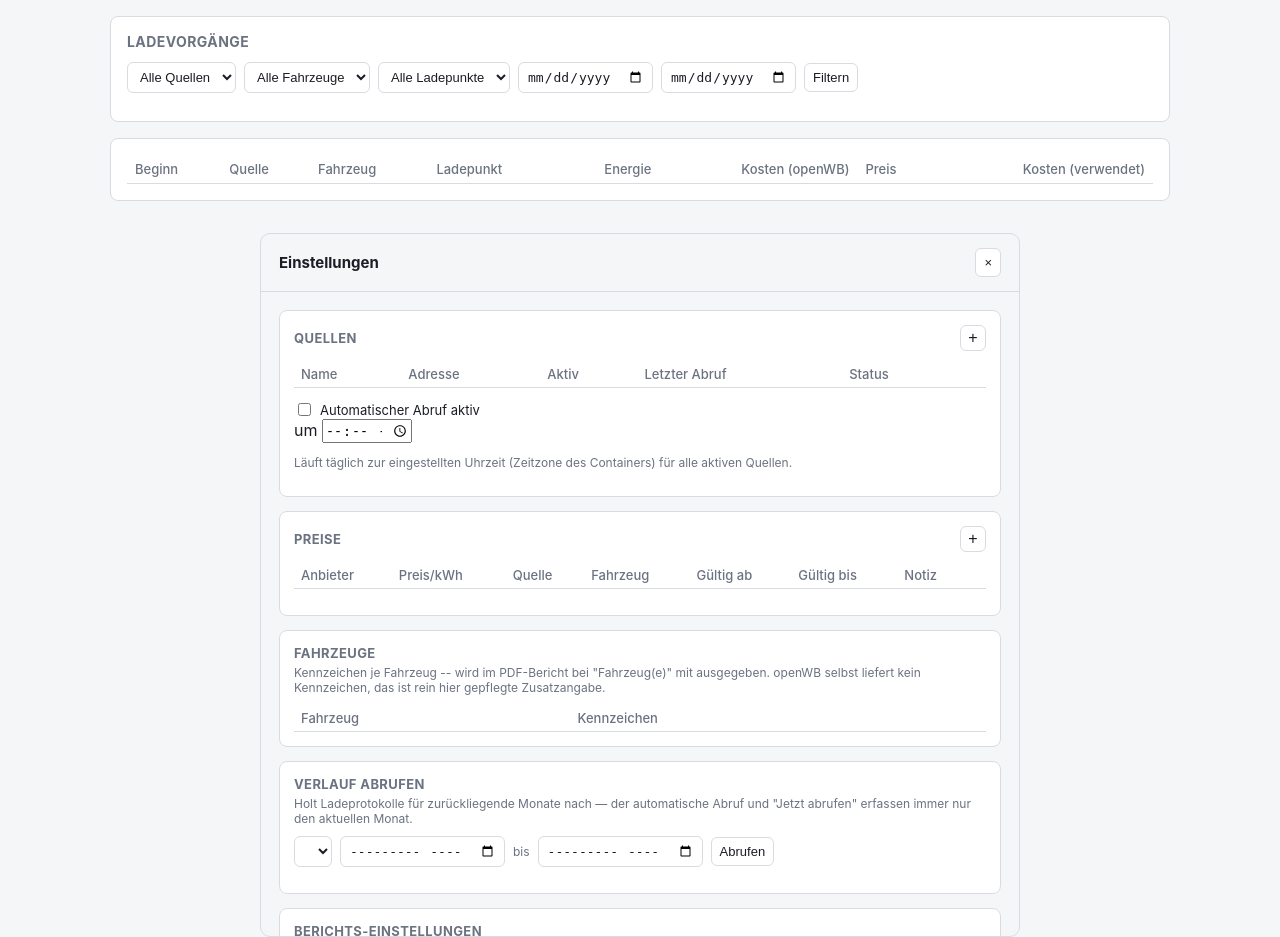
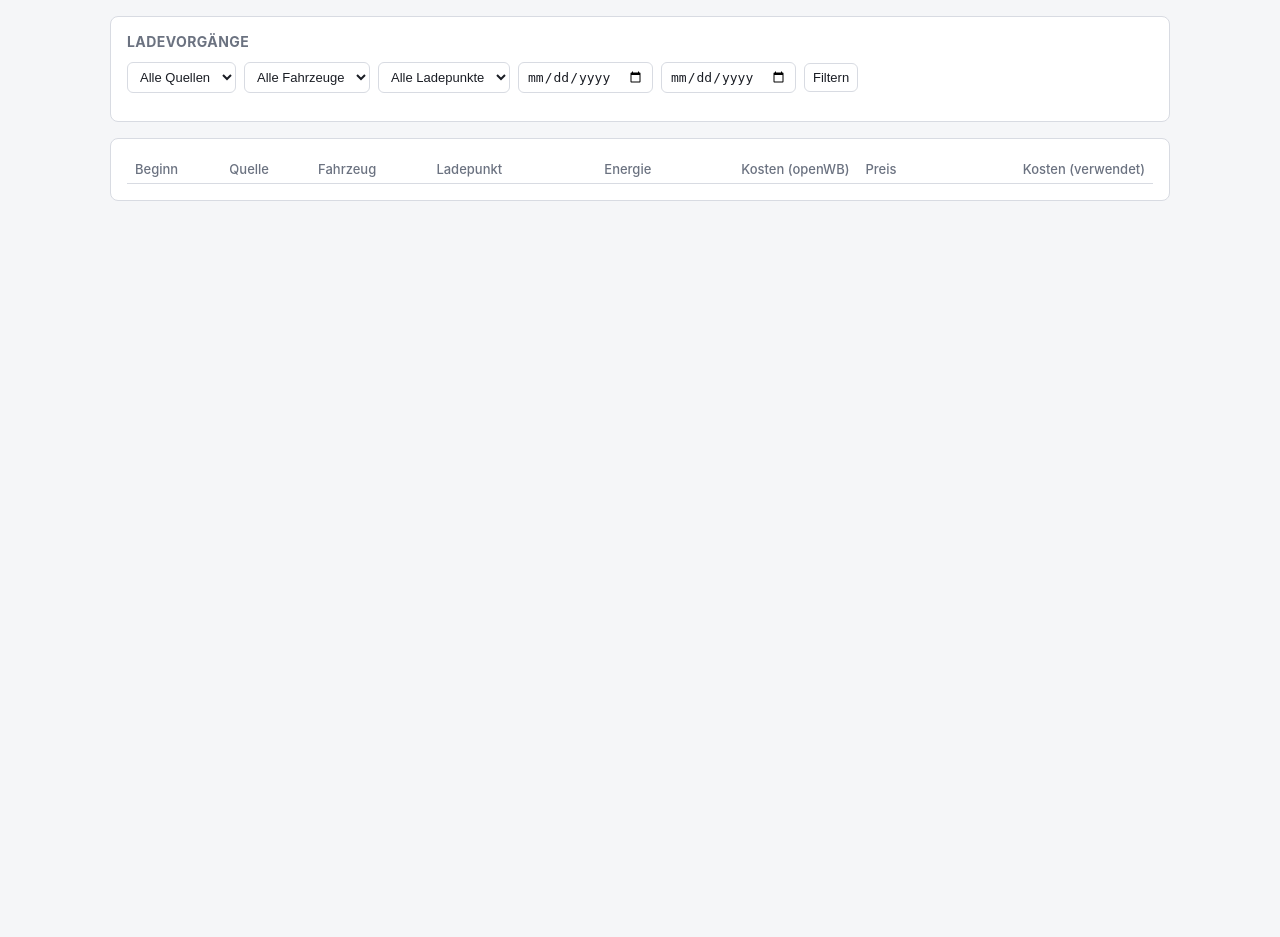
Before and after one commit to seaspotter/openwb-ladeprotokoll, a FastAPI app: page / in a window 1280 px wide. Shown: the part 53-990 px from the top of the page. After the commit the page ends 254 px from the top, so only its background shows below. Run offline with FastAPI, Linux system fonts and the light colour scheme; data that the repository does not hold is empty; parts of the project's set-up code (start-up, migrations or seed data) failed here and were passed over.

Commit message:
Fix settings modal not closing (regression from the scrollbar fix)
dialog#settings-modal { display: flex } was unqualified, so its ID
selector outranked the browser's own dialog:not([open]) { display: none }
rule -- .close() still ran correctly but the panel stayed visibly stuck
on the page instead of disappearing. Scoped the rule to
dialog#settings-modal[open] so it only applies while actually open.

Co-Authored-By: Claude Sonnet 5 <noreply@anthropic.com>

```diff
--- a/app/templates/_settings_modal.html
+++ b/app/templates/_settings_modal.html
@@ -6,7 +6,16 @@
      this, the add-source/add-price forms below stayed visible even before
      the "+" button was ever clicked. */
   [hidden] { display: none !important; }
-  dialog#settings-modal {
+  /* [open] here matters, not just style: the UA stylesheet hides a
+     <dialog> via `dialog:not([open]) { display: none }`, and an
+     unqualified `dialog#settings-modal { display: flex }` (ID selector)
+     outranks that on specificity -- forcing display:flex even while
+     closed, so .close() removed the open/modal/backdrop state but the
+     panel stayed visibly stuck on the page. Same category of bug as the
+     `[hidden]` note below, just the <dialog> version of it -- this was a
+     real shipped regression, caught from a user report of "can't close
+     the settings window" right after the flex-column scrollbar fix. */
+  dialog#settings-modal[open] {
     width: min(760px, 92vw);
     max-height: 88vh;
     border: 1px solid var(--border);
```
Also changed, not shown: CHANGELOG.md.
